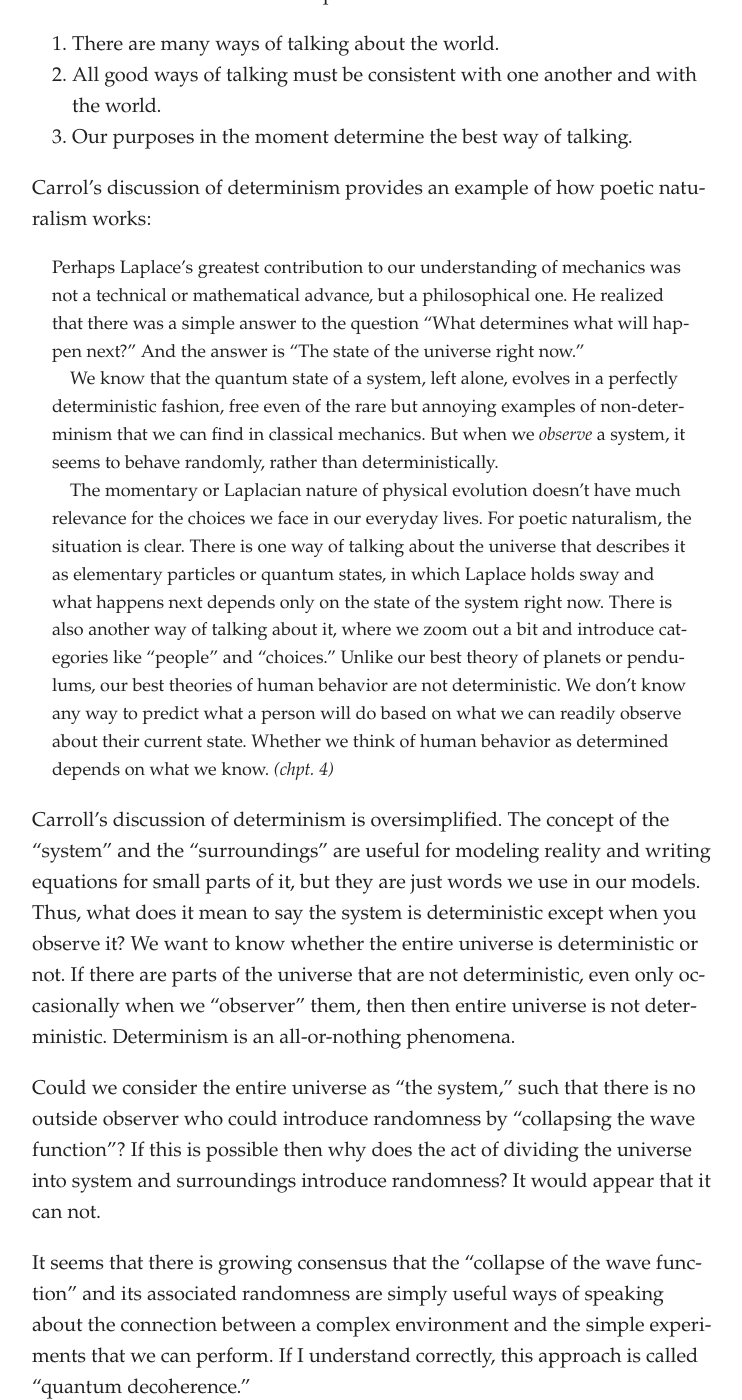
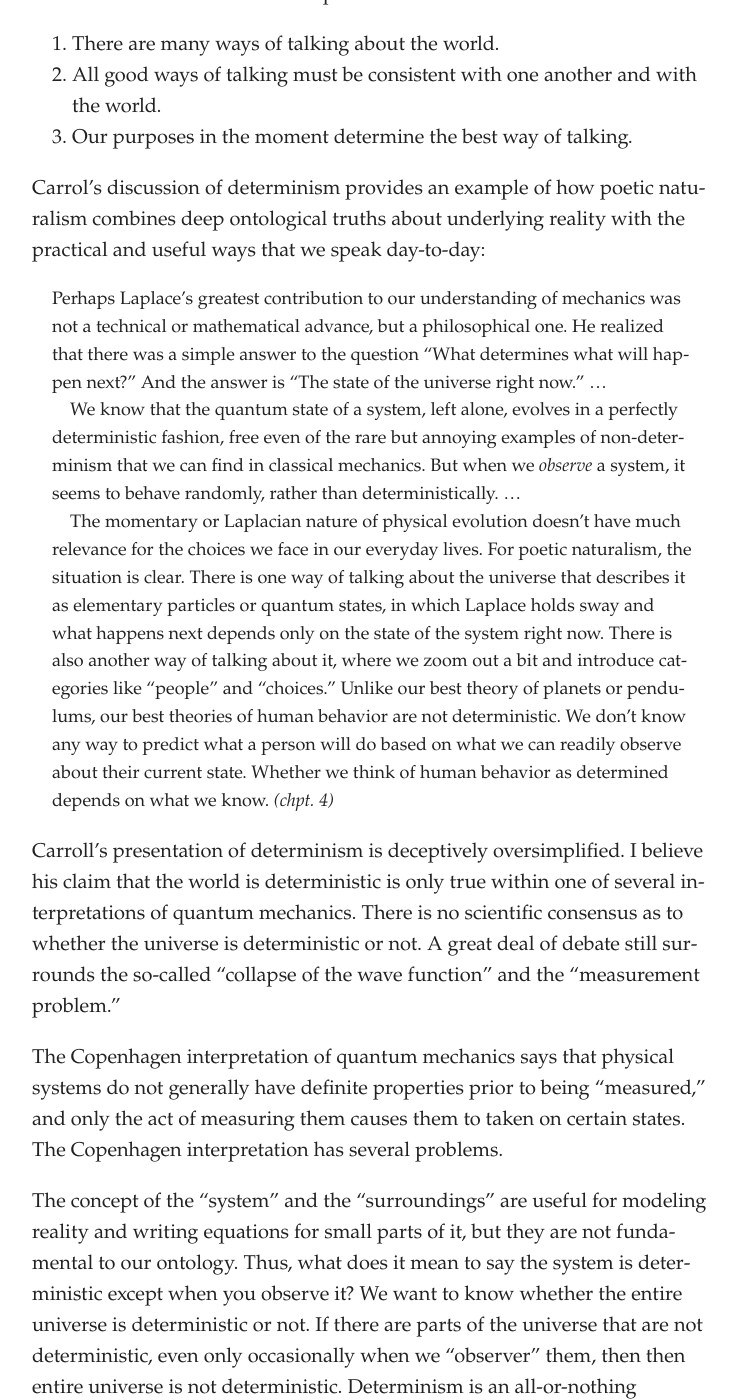
Before and after one commit to artsandmetaphysics/goodlifeodyssey, a Jekyll site: the page built from _documents/the-big-picture.md, in a window 1280 px wide and 1400 px high, scrolled down 404 px. Shown: the whole window, without its empty margins (268-1010 px from the left). Built offline with Jekyll 4.4.1, drawn with Linux system fonts in a browser that asks for light colours; some of the changed text lies outside the part shown.

Commit message:
Write out more notes

```diff
--- a/_documents/the-big-picture.md
+++ b/_documents/the-big-picture.md
@@ -21,21 +21,27 @@
 2. All good ways of talking must be consistent with one another and with the world.
 3. Our purposes in the moment determine the best way of talking.
 
-Carrol’s discussion of determinism provides an example of how poetic naturalism works:
+Carrol’s discussion of determinism provides an example of how poetic naturalism combines deep ontological truths about underlying reality with the practical and useful ways that we speak day-to-day:
 
 <blockquote class="prose">
-<p>Perhaps Laplace’s greatest contribution to our understanding of mechanics was not a technical or mathematical advance, but a philosophical one.  He realized that there was a simple answer to the question “What determines what will happen next?” And the answer is “The state of the universe right now.”</p>
-<p>We know that the quantum state of a system, left alone, evolves in a perfectly deterministic fashion, free even of the rare but annoying examples of non-determinism that we can find in classical mechanics.  But when we <em>observe</em> a system, it seems to behave randomly, rather than deterministically.</p>
+<p>Perhaps Laplace’s greatest contribution to our understanding of mechanics was not a technical or mathematical advance, but a philosophical one.  He realized that there was a simple answer to the question “What determines what will happen next?” And the answer is “The state of the universe right now.” …</p>
+<p>We know that the quantum state of a system, left alone, evolves in a perfectly deterministic fashion, free even of the rare but annoying examples of non-determinism that we can find in classical mechanics.  But when we <em>observe</em> a system, it seems to behave randomly, rather than deterministically. …</p>
 <p>The momentary or Laplacian nature of physical evolution doesn’t have much relevance for the choices we face in our everyday lives.  For poetic naturalism, the situation is clear.  There is one way of talking about the universe that describes it as elementary particles or quantum states, in which Laplace holds sway and what happens next depends only on the state of the system right now.  There is also another way of talking about it, where we zoom out a bit and introduce categories like “people” and “choices.”  Unlike our best theory of planets or pendulums, our best theories of human behavior are not deterministic.  We don’t know any way to predict what a person will do based on what we can readily observe about their current state.  Whether we think of human behavior as determined depends on what we know. <cite>(chpt. 4)</cite></p>
 </blockquote>
 
-Carroll’s discussion of determinism is oversimplified.  The concept of the “system” and the “surroundings” are useful for modeling reality and writing equations for small parts of it, but they are just words we use in our models.  Thus, what does it mean to say the system is deterministic except when you observe it?  We want to know whether the entire universe is deterministic or not.  If there are parts of the universe that are not deterministic, even only occasionally when we “observer” them, then then entire universe is not deterministic.  Determinism is an all-or-nothing phenomena.
+Carroll’s presentation of determinism is deceptively oversimplified.  I believe his claim that the world is deterministic is only true within one of several interpretations of quantum mechanics.  There is no scientific consensus as to whether the universe is deterministic or not.  A great deal of debate still surrounds the so-called “collapse of the wave function” and the “measurement problem.”
+
+The Copenhagen interpretation of quantum mechanics says that physical systems do not generally have definite properties prior to being “measured,” and only the act of measuring them causes them to taken on certain states.  The Copenhagen interpretation has several problems.
+
+The concept of the “system” and the “surroundings” are useful for modeling reality and writing equations for small parts of it, but they are not fundamental to our ontology.  Thus, what does it mean to say the system is deterministic except when you observe it?  We want to know whether the entire universe is deterministic or not.  If there are parts of the universe that are not deterministic, even only occasionally when we “observer” them, then then entire universe is not deterministic.  Determinism is an all-or-nothing phenomena.
 
 Could we consider the entire universe as “the system,” such that there is no outside observer who could introduce randomness by “collapsing the wave function”?  If this is possible then why does the act of dividing the universe into system and surroundings introduce randomness?  It would appear that it can not.
 
-It seems that there is growing consensus that the “collapse of the wave function” and its associated randomness are simply useful ways of speaking about the connection between a complex environment and the simple experiments that we can perform.  If I understand correctly, this approach is called “quantum decoherence.”
+One alternative to the Copenhagen interpretation is put forward by proponents of quantum decoherence.  In this way of thinking, the “collapse of the wave function” and the “randomness” involved are simply useful ways of speaking about our incomplete knowledge of the environment’s very complicated wave function.  Thus, there is no randomness involved.  Quantum decoherence avoids making “measurements” and the “system” part of our ontology, which I find convincing.  Quantum decoherence results in a deterministic universe.
 
-As best I can tell, there is no scientific consensus as to whether the universe is deterministic or not.
+Other alternatives to the Copenhagen interpretation exist, such as the objective-collapse theories, which may or may not result in a deterministic universe.
+
+Thus, Carroll conveniently presents his minority-view as if it were the consensus of the scientific community.
 
 I enjoyed Carroll’s discussion about the arrow of time:
 
@@ -50,9 +56,9 @@
 <p>What we know is that this initially low entropy is responsible for the “thermodynamic” arrow of time, the one that says entropy was lower towards the past and higher toward the future.  Amazingly, it seems that this property of entropy is responsible for <em>all</em> of the differences between past and future that we know about.  Memory, aging, cause and effect—all can be traced to the second law of thermodynamics and in particular to the fact that entropy used to be low in the past. <cite>(chpt. 7)</cite></p>
 </blockquote>
 
-I think that Carroll is simplifies his presentation somewhat; I think the standard model is not “time symmetric,” but instead is “charge, parity, and time symmetric.”  I believe that the general conclusions are the same either way.
+Carroll oversimplifies his presentation—the standard model is not “time symmetric,” but instead is “charge, parity, and time symmetric.”  I believe this distinction does not affect the conclusions Carroll draws, however.
 
-It is especially interesting to note that “cause and effect” are not fundamental entities within modern physics—they are just useful ways of speaking about reality.  A useful definition of cause is presented:
+It is interesting to consider that “cause and effect” are not fundamental entities—they are just useful ways of speaking about reality, like entropy and heat are.  Carroll mentions a useful way of defining a “cause”:
 
 <blockquote class="prose">
 <p>We can make sense of statements like “A causes B” by thinking of different possible worlds: in particular, worlds that were essentially the same except for whether the event A actually occurred.  Then, if we see that B occurs in all the worlds where A occurred, and B does not occur when A does not occur, it’s safe to say “A causes B.” <cite>(chpt. 8)</cite></p>
```
Also changed, not shown: _documents/the-odyssey.md (+15 -0 lines), documents/the-big-picture.md (+14 -8 lines), documents/the-odyssey.md (+14 -0 lines).
